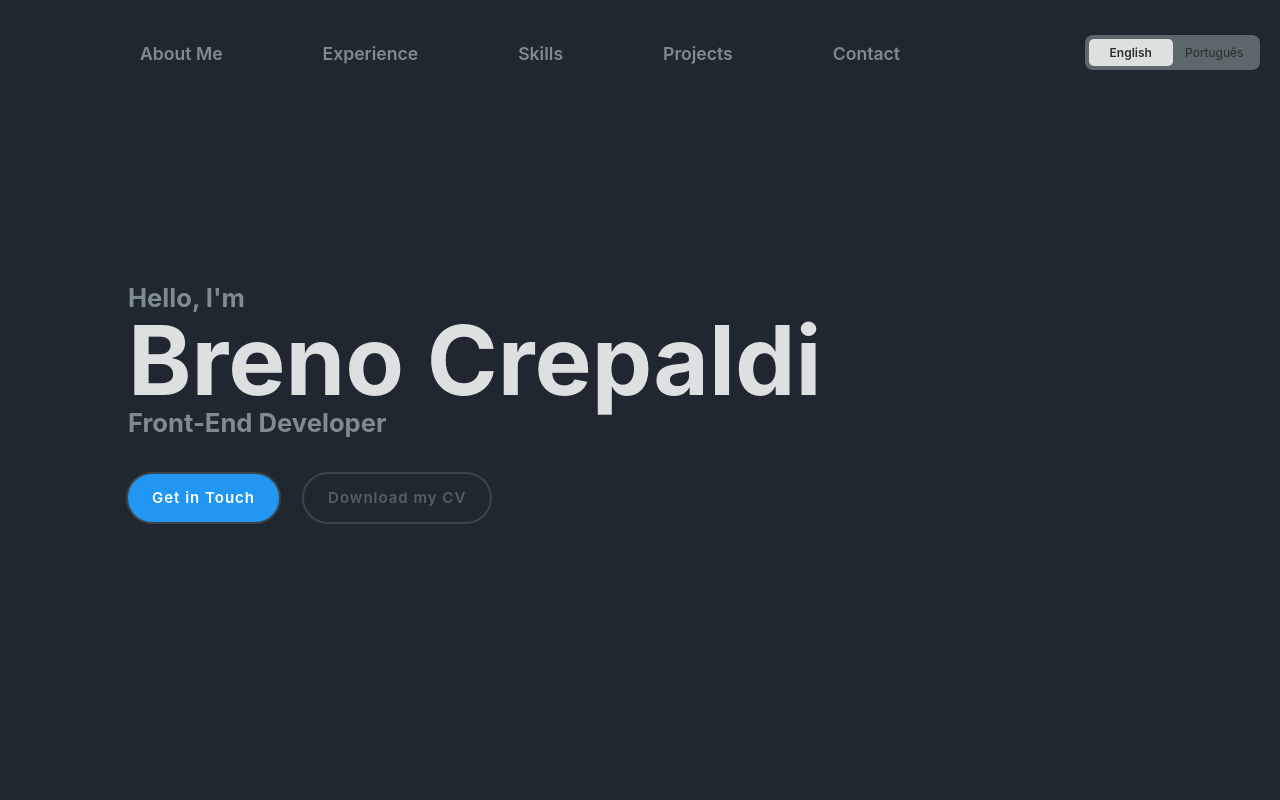
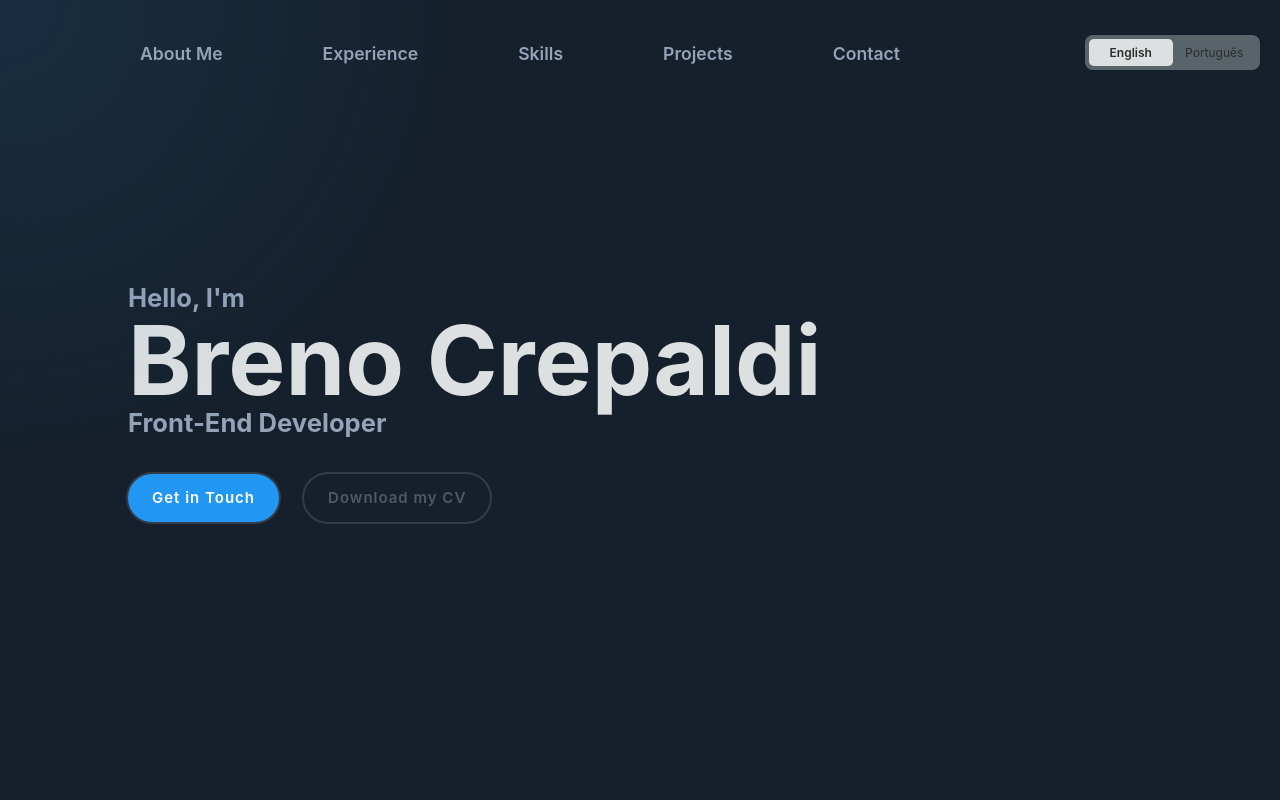
Before and after one commit to brenocrepaldi/portfolio, a React (Vite) app: page / in a window 1280 px wide. Shown: the top 800 px of the page. Built offline with nearby package versions, Linux system fonts and the light colour scheme.

Commit message:
Adds mouse event, fix type error and styles the entire app

```diff
--- a/src/app.tsx
+++ b/src/app.tsx
@@ -1,5 +1,7 @@
 import { useEffect, useState } from 'react';
 import { CSSTransition, TransitionGroup } from 'react-transition-group';
+
+import { MouseFollowsEvent } from './components/mouse-event';
 
 import { Header } from './components/header/header';
 import { HomePage } from './components/home-page/home-page';
@@ -38,6 +40,7 @@ export function App() {
 	if (content) {
 		return (
 			<div className="App">
+				<MouseFollowsEvent />
 				<Header
 					navbarItems={content.navbar}
 					language={language}
--- a/src/assets/css/variables.css
+++ b/src/assets/css/variables.css
@@ -3,14 +3,14 @@
 	--primary-color: #dde0e1;
 	--secondary-color: #2980b9;
 	--accent-color: #3498db;
-	--background-color: #1f2831;
-	--light-background-color: #232d37;
+	--background-color: #16202c;
+	--light-background-color: #2c3a4b2e;
 	--shadow: #12161bcc;
 	--text-color: #2c2c2c;
-	--text-light-color: #7f8c8d;
-	--text-lighter-color: #9fb1b2;
+	--text-light-color: #94a3b8;
+	--text-lighter-color: #e2e8f0;
 
-	--font-family: "Inter", sans-serif;
+	--font-family: 'Inter', sans-serif;
 	--font-size-lg: 24px;
 	--font-size-md: 16px;
 	--font-size-sm: 12px;
--- a/src/components/header/Header.tsx
+++ b/src/components/header/Header.tsx
@@ -7,8 +7,10 @@ import { faBars } from '@fortawesome/free-solid-svg-icons';
 
 import './css/index.css';
 
+import { NavItemsProps } from '../../types';
+
 interface HeaderProps {
-	navbarItems: Array<{ title: string; href: string }>;
+	navbarItems: NavItemsProps[];
 	language: string;
 	onLanguageChange: (lang: string) => void;
 }
--- /dev/null
+++ b/src/components/mouse-event.tsx
@@ -0,0 +1,45 @@
+import { useState, useEffect } from 'react';
+
+interface MousePosition {
+	x: number;
+	y: number;
+}
+
+export function MouseFollowsEvent(): JSX.Element {
+	const [mousePosition, setMousePosition] = useState<MousePosition>({
+		x: 0,
+		y: 0,
+	});
+
+	useEffect(() => {
+		const handleMouseMove = (event: MouseEvent) => {
+			setMousePosition({ x: event.clientX, y: event.clientY });
+		};
+
+		window.addEventListener('mousemove', handleMouseMove);
+
+		return () => {
+			window.removeEventListener('mousemove', handleMouseMove);
+		};
+	}, []);
+
+	const { x, y } = mousePosition;
+	const backgroundStyle: React.CSSProperties = {
+		background: `radial-gradient(600px at ${x}px ${y}px, rgba(41, 128, 185, 0.15), transparent 80%)`,
+	};
+
+	return <div style={{ ...styles.background, ...backgroundStyle }}></div>;
+}
+
+const styles: { [key: string]: React.CSSProperties } = {
+	background: {
+		position: 'fixed',
+		top: 0,
+		left: 0,
+		width: '100vw',
+		height: '100vh',
+		pointerEvents: 'none',
+		zIndex: 10,
+		transition: 'background 0.3s ease',
+	},
+};
--- a/src/types.d.ts
+++ b/src/types.d.ts
@@ -84,7 +84,7 @@ export interface ContactsProps {
 }
 
 export interface ContentProps {
-	navbar: NavbarProps[];
+	navbar: NavItemsProps[];
 	home: HomePageProps;
 	about: AboutProps;
 	skills: SkillsProps;
```
